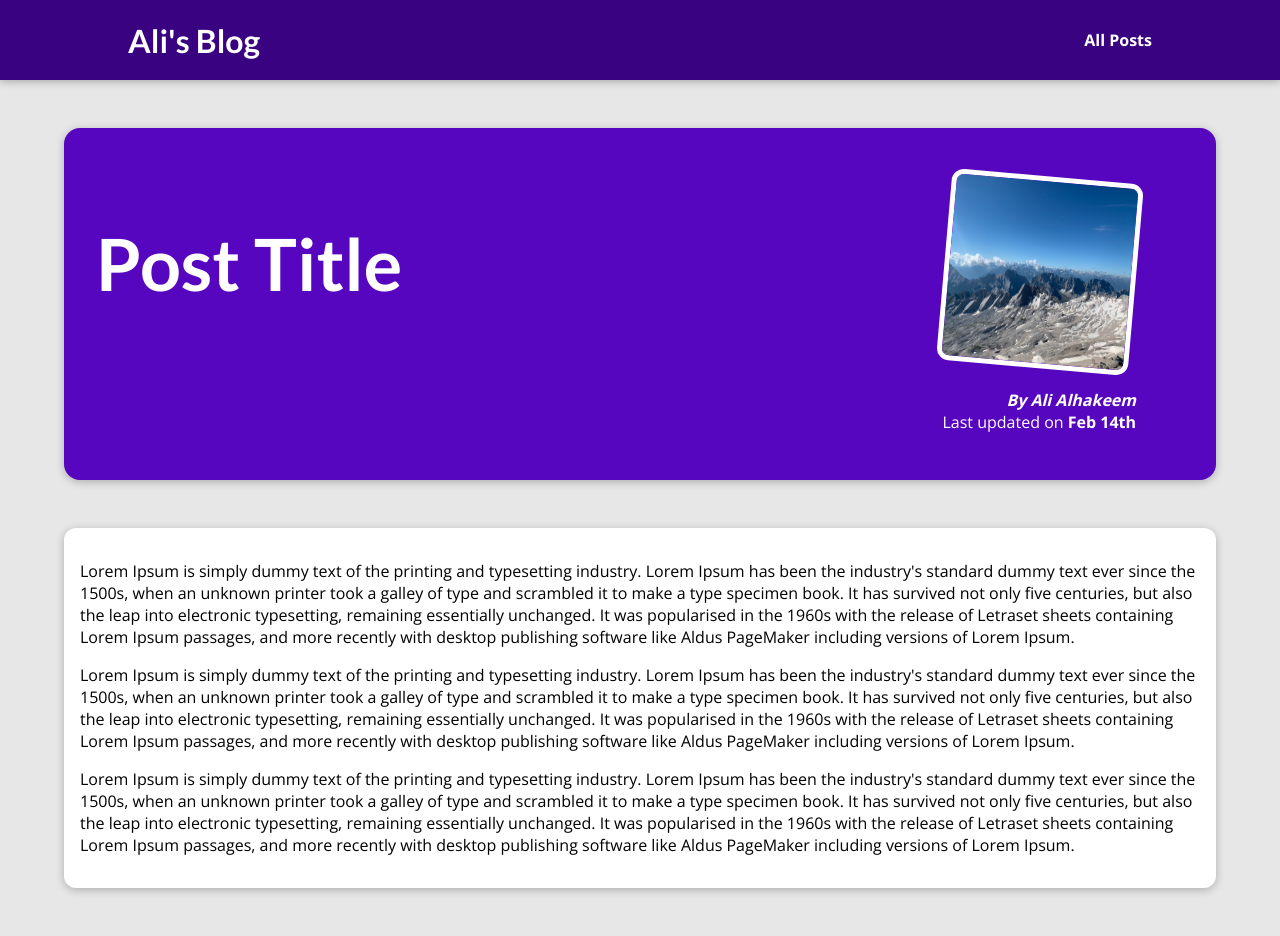
After one commit to AlhakeemALI/Django-practice-Blog-project, a Django app: template blog/templates/blog/post-ditail.html in a window 1280 px wide. The commit adds this page. Run offline with Django 4.2, Linux system fonts and the light colour scheme; the template is opened without the code that fills it, so the values that code supplies are empty.

Commit message:
Adding the single Post Page

```diff
--- a/blog/static/blog/all-posts.css
+++ b/blog/static/blog/all-posts.css
@@ -40,4 +40,5 @@ ul {
   box-shadow: 0 2px 8px rgba(0, 0, 0, 0.25);
   border-radius: 12px;
   background-color: white;
+
 }
--- /dev/null
+++ b/blog/static/blog/post-detail.css
@@ -0,0 +1,80 @@
+body {
+  background-color: #e7e7e7;
+}
+
+#main-navigation {
+  background-color: #390281;
+  box-shadow: 0 2px 8px rgba(0, 0, 0, 0.25);
+}
+
+#summary {
+  margin: 8rem auto 3rem auto;
+  padding: 2rem;
+  width: 90%;
+  max-width: 90rem;
+  border-radius: 16px;
+  background-color: #5706c0;
+  position: relative;
+  box-shadow: 0 2px 8px rgba(0, 0, 0, 0.25);
+  height: 22rem;
+}
+
+ #summary h2 {
+  color: white;
+  font-size: 4.5rem;
+}
+
+ .post-details-header {
+  position: absolute;
+  top: 2rem;
+  right: 3rem;
+  padding: 1rem 2rem;
+  border-radius: 12px;
+  text-align: right;
+  color: white;
+}
+
+/* #summary article img {
+  width: 12rem !important;
+  height: 12rem !important;
+  border-radius: 12px;
+  transform: rotateZ(5deg);
+  border: 5px solid white;
+  margin-bottom: 1rem;
+} */
+
+.post-img {
+  width: 12rem;
+  height: 12rem;
+  border-radius: 12px;
+  transform: rotateZ(5deg);
+  border: 5px solid white;
+  margin-bottom: 1rem;
+}
+
+#summary address {
+  font-weight: bold;
+}
+
+#summary time {
+  font-weight: bold;
+}
+
+main {
+  width: 90%;
+  max-width: 90rem;
+  margin: 3rem auto;
+  background-color: white;
+  padding: 1rem;
+  border-radius: 12px;
+  box-shadow: 0 2px 8px rgba(0, 0, 0, 0.25);
+}
+
+#mountain {
+  width: 70px;
+  height: 70px;
+  border-radius: 50%;
+  align-items: center;
+  margin:  0 auto;
+  display: flex;
+}
--- /dev/null
+++ b/blog/templates/blog/post-ditail.html
@@ -0,0 +1,35 @@
+ {% extends 'base.html' %}
+ {% load  static %}
+
+  {% block title   %}
+  This Post title
+  {% endblock  %}
+
+  {% block css_files %}
+      <link rel="stylesheet" href="{% static 'blog/post-detail.css' %}" />
+  {% endblock%}
+  {% block content  %}
+  <section id="summary">
+      <h2>Post Title</h2>
+      <artical class="post-details-header">
+        <img class="post-img" src="{% static "blog/images/mountains.jpeg" %}" alt="Post Title"/>
+        <address>By Ali Alhakeem</address>
+        <div>
+            Last updated on <time> Feb 14th</time>
+        </div>
+      </artical>
+  </section>
+  <main>
+       <p>
+        Lorem Ipsum is simply dummy text of the printing and typesetting industry. Lorem Ipsum has been the industry's standard dummy text ever since the 1500s, when an unknown printer took a galley of type and scrambled it to make a type specimen book. It has survived not only five centuries, but also the leap into electronic typesetting, remaining essentially unchanged. It was popularised in the 1960s with the release of Letraset sheets containing Lorem Ipsum passages, and more recently with desktop publishing software like Aldus PageMaker including versions of Lorem Ipsum.
+       </p>
+       <p>
+        Lorem Ipsum is simply dummy text of the printing and typesetting industry. Lorem Ipsum has been the industry's standard dummy text ever since the 1500s, when an unknown printer took a galley of type and scrambled it to make a type specimen book. It has survived not only five centuries, but also the leap into electronic typesetting, remaining essentially unchanged. It was popularised in the 1960s with the release of Letraset sheets containing Lorem Ipsum passages, and more recently with desktop publishing software like Aldus PageMaker including versions of Lorem Ipsum.
+       </p>
+       <p>
+        Lorem Ipsum is simply dummy text of the printing and typesetting industry. Lorem Ipsum has been the industry's standard dummy text ever since the 1500s, when an unknown printer took a galley of type and scrambled it to make a type specimen book. It has survived not only five centuries, but also the leap into electronic typesetting, remaining essentially unchanged. It was popularised in the 1960s with the release of Letraset sheets containing Lorem Ipsum passages, and more recently with desktop publishing software like Aldus PageMaker including versions of Lorem Ipsum.
+       </p>
+  </main>
+
+
+   {% endblock%}
```
Also changed, not shown: blog/views.py (+71 -2 lines), blog/static/blog/images/mountains.jpeg (added), static/app.css (line endings or trailing spaces).
